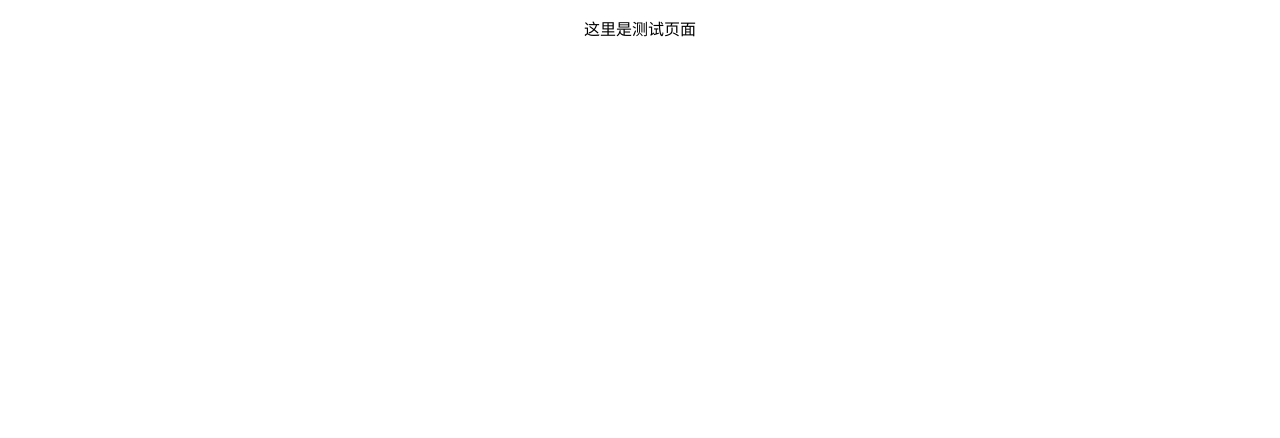
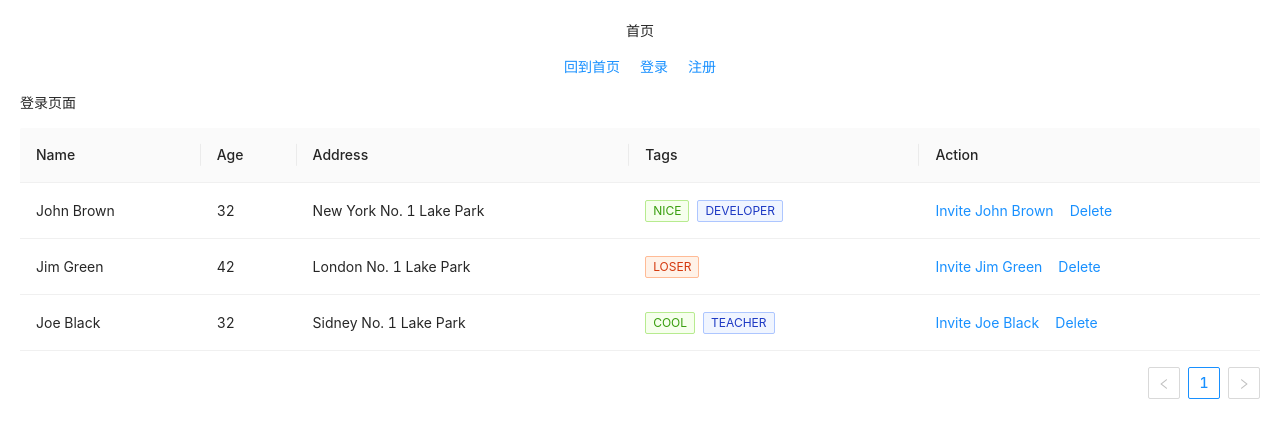
Before and after one commit to zilinglong/my-react-app, a React app: page /login in a window 1280 px wide. Shown: the top 438 px of the page. Built offline with nearby package versions, Linux system fonts and the light colour scheme.

Commit message:
feat：添加新的必备包

```diff
--- a/src/App.css
+++ b/src/App.css
@@ -1,3 +1,9 @@
+@import '~antd/dist/antd.css';
+* {
+  padding: 0;
+  margin: 0;
+  list-style: none;
+}
 .App {
   text-align: center;
 }
@@ -36,3 +42,7 @@
     transform: rotate(360deg);
   }
 }
+
+li a {
+  padding: 10px;
+}
--- a/src/App.js
+++ b/src/App.js
@@ -1,11 +1,28 @@
+import React, { Component } from 'react';
+import { BrowserRouter, Route, Switch, NavLink } from "react-router-dom";
+import Login from './views/Login';
+import Register from './views/Register';
 import './App.css';
-
-function App() {
-  return (
-    <div className="App">
-      <p>这里是测试页面</p>
-    </div>
-  );
+class App extends Component {
+  render() {
+    return (
+      <BrowserRouter>
+        <div className="App">
+          <p>首页</p>
+          <ul>
+            <li>
+              <NavLink to="/">回到首页</NavLink>
+              <NavLink to="/login">登录</NavLink>
+              <NavLink to="/register">注册</NavLink>
+            </li>
+          </ul>
+        </div>
+        <Switch>
+          <Route path="/login" exact component={Login} />
+          <Route path="/register" exact component={Register} />
+        </Switch>
+      </BrowserRouter>
+    );
+  }
 }
-
 export default App;
--- a/src/index.css
+++ b/src/index.css
@@ -1,5 +1,6 @@
 body {
   margin: 0;
+  padding: 20px;
   font-family: -apple-system, BlinkMacSystemFont, 'Segoe UI', 'Roboto', 'Oxygen',
     'Ubuntu', 'Cantarell', 'Fira Sans', 'Droid Sans', 'Helvetica Neue',
     sans-serif;
--- /dev/null
+++ b/src/views/Login/data.js
@@ -0,0 +1,72 @@
+import { Tag, Space } from 'antd';
+export const dataSource = [
+  {
+    key: '1',
+    name: 'John Brown',
+    age: 32,
+    address: 'New York No. 1 Lake Park',
+    tags: ['nice', 'developer'],
+  },
+  {
+    key: '2',
+    name: 'Jim Green',
+    age: 42,
+    address: 'London No. 1 Lake Park',
+    tags: ['loser'],
+  },
+  {
+    key: '3',
+    name: 'Joe Black',
+    age: 32,
+    address: 'Sidney No. 1 Lake Park',
+    tags: ['cool', 'teacher'],
+  }
+];
+
+export const columns = [
+  {
+    title: 'Name',
+    dataIndex: 'name',
+    key: 'name'
+  },
+  {
+    title: 'Age',
+    dataIndex: 'age',
+    key: 'age',
+  },
+  {
+    title: 'Address',
+    dataIndex: 'address',
+    key: 'address',
+  },
+  {
+    title: 'Tags',
+    key: 'tags',
+    dataIndex: 'tags',
+    render: tags => (
+      <>
+        {tags.map(tag => {
+          let color = tag.length > 5 ? 'geekblue' : 'green';
+          if (tag === 'loser') {
+            color = 'volcano';
+          }
+          return (
+            <Tag color={color} key={tag}>
+              {tag.toUpperCase()}
+            </Tag>
+          );
+        })}
+      </>
+    ),
+  },
+  {
+    title: 'Action',
+    key: 'action',
+    render: (text, record) => (
+      <Space size="middle">
+        <a>Invite {record.name}</a>
+        <a>Delete</a>
+      </Space>
+    ),
+  },
+];
--- /dev/null
+++ b/src/views/Login/index.js
@@ -0,0 +1,18 @@
+import React, { Component } from 'react';
+import { Table } from 'antd';
+import { dataSource, columns } from './data';
+
+class Login extends Component {
+  render() {
+    return (
+      <div>
+        <p>登录页面</p>
+        <section>
+          <Table dataSource={dataSource} columns={columns}></Table>
+        </section>
+      </div>
+    );
+  }
+}
+
+export default Login;
--- /dev/null
+++ b/src/views/Register/index.js
@@ -0,0 +1,13 @@
+import React, { Component } from 'react';
+
+class Register extends Component {
+  render() {
+    return (
+      <div>
+        注册页面
+      </div>
+    );
+  }
+}
+
+export default Register;
```
Also changed, not shown: package.json (+6 -1 lines), src/setupProxy.js (added, +9 -0 lines), 1 other file (tests, documents, lock files or other folders).
